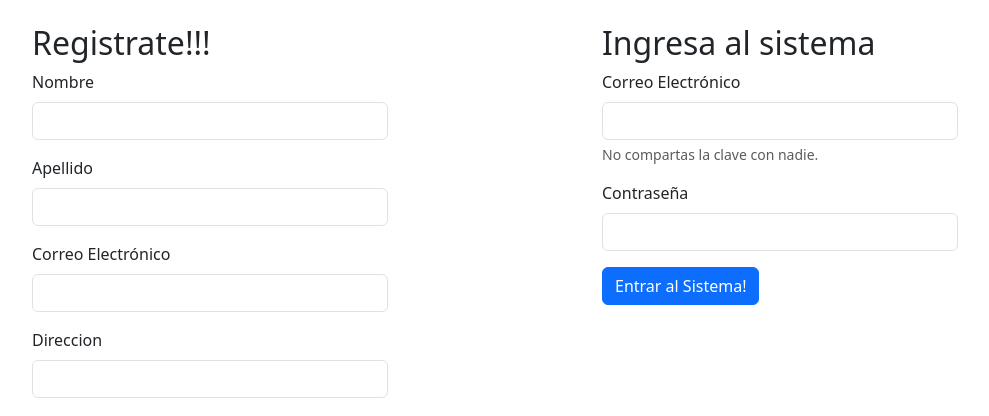
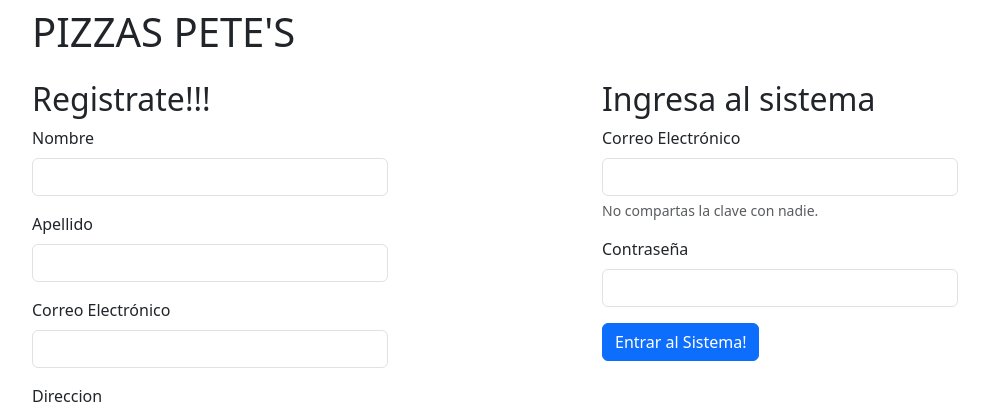
Before and after one commit to Mikell2010/db_pizza, a Flask app: page /login in a window 1280 px wide. Shown: the top 416 px of the page, without its empty margins (50-1039 px from the left). Run offline with Flask 3, Linux system fonts and the light colour scheme; some libraries are stand-ins or nearby versions.

Commit message:
arreglo html

```diff
--- a/app/templates/auth/login.html
+++ b/app/templates/auth/login.html
@@ -3,7 +3,7 @@
 
 {% block contenido %}
 
-
+<h1>PIZZAS PETE'S</h1>
 <div class="row mt-4">
     <div class="col-lg-4 col-md-6 col-sm-12">
         <h2>Registrate!!!</h2>
```
